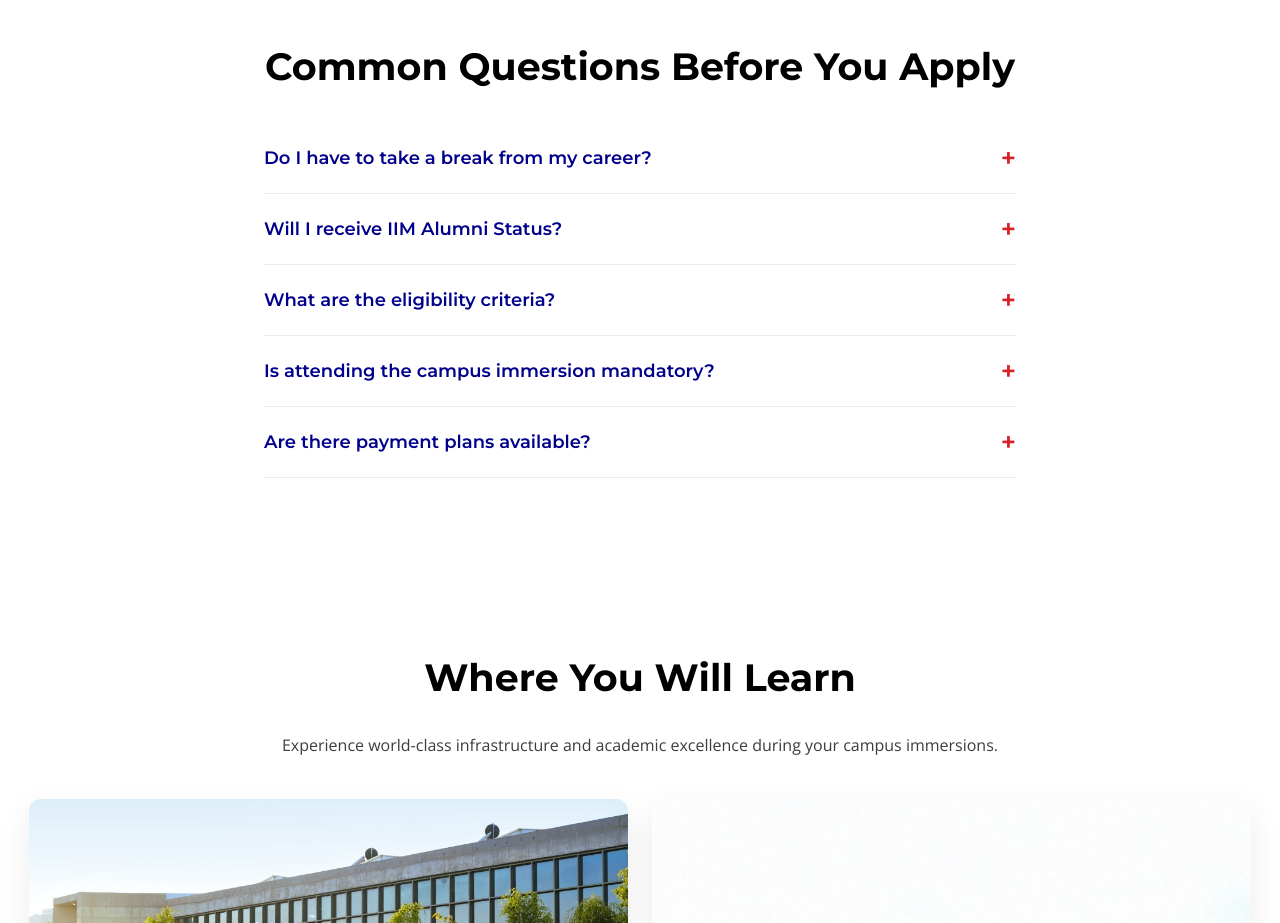
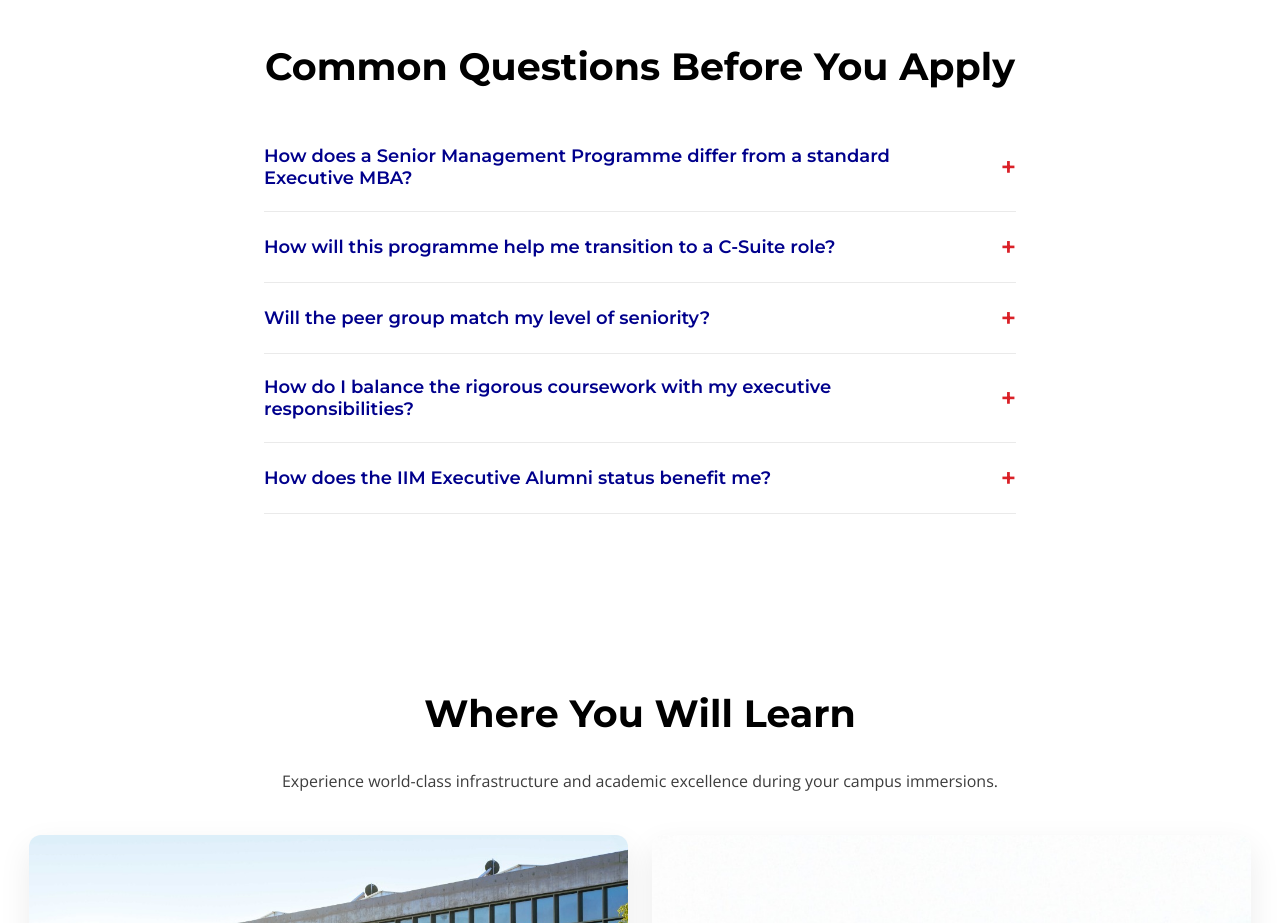
Before and after one commit to Vpunjabi93/PMP-cat-Page, a React (Vite) app: page / in a window 1280 px wide. Shown: the part 4840-5763 px from the top of the page. Built offline with nearby package versions, Linux system fonts and the light colour scheme.

Commit message:
Update FAQs to be contextual to senior management aspirants

```diff
--- a/src/data.js
+++ b/src/data.js
@@ -59,24 +59,24 @@ export const programmes = [
 
 export const faqs = [
   {
-    question: "Do I have to take a break from my career?",
-    answer: "No. All programmes are designed specifically for working executives. Classes are held live online on Sundays (typically 3-4 hours), allowing you to balance academic rigor with your professional commitments."
+    question: "How does a Senior Management Programme differ from a standard Executive MBA?",
+    answer: "While an Executive MBA covers foundational business functions, an SMP is laser-focused on cross-functional leadership, corporate strategy, and governance. It is designed specifically for executives who already possess deep functional expertise and need to develop a holistic, CEO-level perspective."
   },
   {
-    question: "Will I receive IIM Alumni Status?",
-    answer: "Yes. Upon successful completion of the programme and meeting attendance/grading criteria, you will be awarded Executive Education Alumni status from the respective IIM, granting you access to an elite, pan-India network of business leaders."
+    question: "How will this programme help me transition to a C-Suite role?",
+    answer: "The curriculum is built to bridge the gap between functional execution and organizational leadership. You will learn how to manage complex P&L, drive digital transformation, negotiate at the board level, and align corporate strategy with global economic trends."
   },
   {
-    question: "What are the eligibility criteria?",
-    answer: "Because these are senior-level programmes, all institutes require a minimum of 10 years of full-time work experience post-graduation, along with a Bachelor's or Master's degree with at least 50% aggregate marks."
+    question: "Will the peer group match my level of seniority?",
+    answer: "Yes. With a strict mandate of 10+ years of experience, your cohort will consist exclusively of seasoned professionals—AVPs, Directors, and functional heads. This ensures that case discussions are highly sophisticated and your networking opportunities are with peers at or above your level."
   },
   {
-    question: "Is attending the campus immersion mandatory?",
-    answer: "Yes. The campus immersions (ranging from 3 to 10 days depending on the institute) are a mandatory and highly valuable component of the curriculum. They provide critical in-person networking, collaborative projects, and direct faculty interaction."
+    question: "How do I balance the rigorous coursework with my executive responsibilities?",
+    answer: "The format—featuring live, interactive weekend sessions—is tailored for busy leaders. Furthermore, the pedagogy emphasizes applied learning; your assignments and capstone projects will often involve solving actual strategic challenges within your current organization."
   },
   {
-    question: "Are there payment plans available?",
-    answer: "Each programme has a structured installment schedule spread across the year. Additionally, TimesPro offers EMI and financing options to help manage the investment. (Note: Financing is a service of TimesPro, not the partner institutes)."
+    question: "How does the IIM Executive Alumni status benefit me?",
+    answer: "Upon successful completion, you gain Executive Education Alumni status, unlocking access to an elite, pan-India network of business leaders. This provides lifelong opportunities for strategic partnerships, board appointments, and exclusive alumni resources."
   }
 ];
 
```
